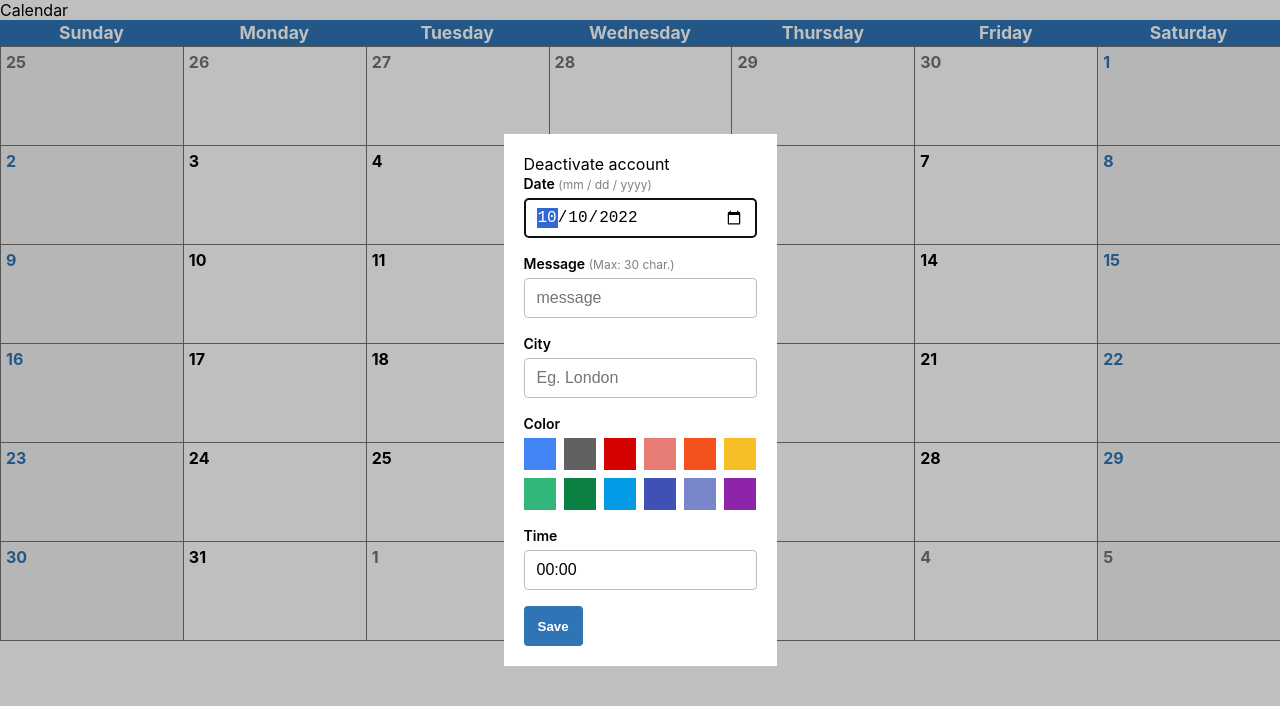
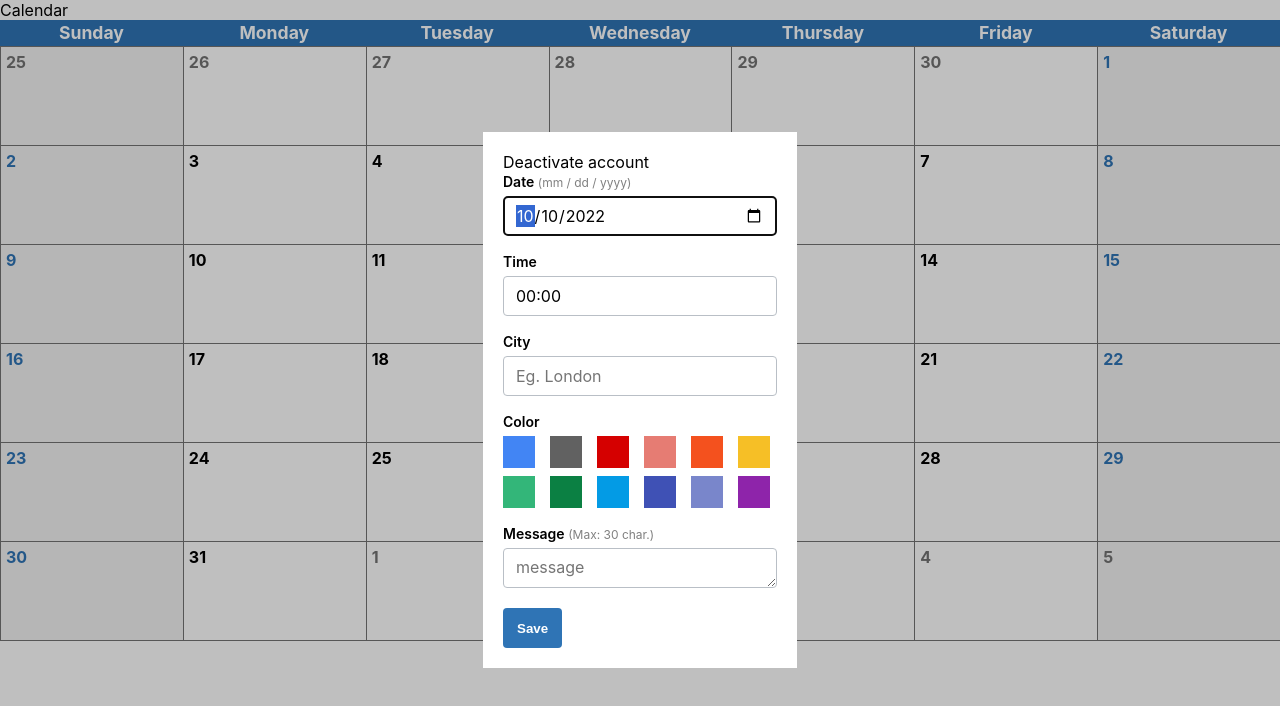
Before and after one commit to joaodorea/calendar, a React (Create React App) app: page / in a window 1280 px wide. Both pictures are taken after a click on the element "10". Shown: the top 706 px of the page. Built offline with nearby package versions, Linux system fonts and the light colour scheme; the HTML template or start-up script is replaced by a standard one.

Commit message:
feat(reminder): add reminder view component

```diff
--- a/src/index.css
+++ b/src/index.css
@@ -57,7 +57,7 @@ label span {
   font-weight: 400;
 }
 
-input {
+input, textarea {
   height: 2.5rem;
   font-size: 1rem;
   padding: .5rem .75rem;
@@ -68,6 +68,7 @@ input {
   width: 100%;
   margin: 0;
   border: 1px solid #b9bfc6;
+  font-family: inherit;
 }
 
 button {
@@ -206,6 +207,7 @@ li {
 #headlessui-portal-root > div {
   background-color: white;
   padding: 20px;
+  min-width: 300px;
 }
 
 .listbox-wrapper {
--- /dev/null
+++ b/src/modules/calendar/components/CalendarReminderView.jsx
@@ -0,0 +1,25 @@
+import { useState } from 'react'
+import { Dialog } from '@headlessui/react'
+
+function ReminderDialogForm(props) {
+  const [reminder] = useState(props.reminder)
+  console.log(reminder)
+
+  return (
+      <Dialog open={true} onClose={props.close}>
+        <Dialog.Panel>
+          <Dialog.Title>See reminder</Dialog.Title>
+
+          <Dialog.Description>
+            <p>{ reminder.date.getTime() }, { reminder.time } <span style={{ backgroundColor: reminder.color, width: '1rem', height: '1rem', borderRadius: '50%', display: 'inline-block' }}></span></p>
+            <p>{ reminder.message }</p>
+            <p>{ reminder.city }</p>
+          </Dialog.Description>
+
+          <button onClick={() => props.editReminder(reminder)}>Edit Reminder</button>
+        </Dialog.Panel>
+      </Dialog>
+  )
+}
+
+export default ReminderDialogForm
--- a/src/modules/calendar/components/ReminderDialogForm.jsx
+++ b/src/modules/calendar/components/ReminderDialogForm.jsx
@@ -60,8 +60,8 @@ function ReminderDialogForm(props) {
               </div>
 
               <div className="base-field">
-                <label>Message <span>(Max: 30 char.)</span></label>
-                <input onChange={handleInput} value={reminder.message} type="text" name="message" placeholder="message" required /><br />
+                <label>Time</label>
+                <SelectTimeInput onChange={handleTimeInput} selectedTime={reminder.time} />
               </div>
 
               <div className="base-field">
@@ -75,8 +75,16 @@ function ReminderDialogForm(props) {
               </div>
 
               <div className="base-field">
-                <label>Time</label>
-                <SelectTimeInput onChange={handleTimeInput} selectedTime={reminder.time} />
+                <label>Message <span>(Max: 30 char.)</span></label>
+                <textarea
+                  onChange={handleInput}
+                  value={reminder.message}
+                  type="text"
+                  name="message"
+                  placeholder="message"
+                  maxLength="30"
+                  required
+                /><br />
               </div>
 
               <button type="submit">Save</button>
--- a/src/modules/calendar/pages/CalendarPage.jsx
+++ b/src/modules/calendar/pages/CalendarPage.jsx
@@ -2,11 +2,13 @@ import { useState } from 'react'
 import { v4 as uuidv4 } from 'uuid'
 
 import ReminderDialogForm from '../components/ReminderDialogForm.jsx'
+import ReminderView from '../components/CalendarReminderView.jsx'
 import { getCityWeatherInDate } from '../network/calendar.api.js'
 
 function Calendar() {
   let [reminders, setReminderList] = useState([])
   let [editingReminder, setEditingReminder] = useState(null)
+  let [viewingReminder, setViewingReminder] = useState(null)
   let [dateId, setDateId] = useState('')
 
   const currentMonth = new Date().getMonth()
@@ -68,6 +70,11 @@ function Calendar() {
     })
   }
 
+  const handleEditAction = (reminder) => {
+    setViewingReminder(null)
+    setEditingReminder(reminder)
+  }
+
   return (
     <div className="calendar-page">
       <div>Calendar</div>
@@ -100,7 +107,7 @@ function Calendar() {
                   return (
                     <span
                       style={backgroundStyle}
-                      onClick={() => setEditingReminder(reminder)}
+                      onClick={() => setViewingReminder(reminder)}
                       className={`date-item-reminder ${isColoredReminder}`}>
                         {reminder.time}, {reminder.message}
                     </span>
@@ -127,6 +134,14 @@ function Calendar() {
           reminder={editingReminder}
         />
       }
+
+      {Boolean(viewingReminder) &&
+        <ReminderView
+          reminder={viewingReminder}
+          close={() => setViewingReminder(null)}
+          editReminder={handleEditAction}
+        />
+      }
     </div>
   )
 }
```
